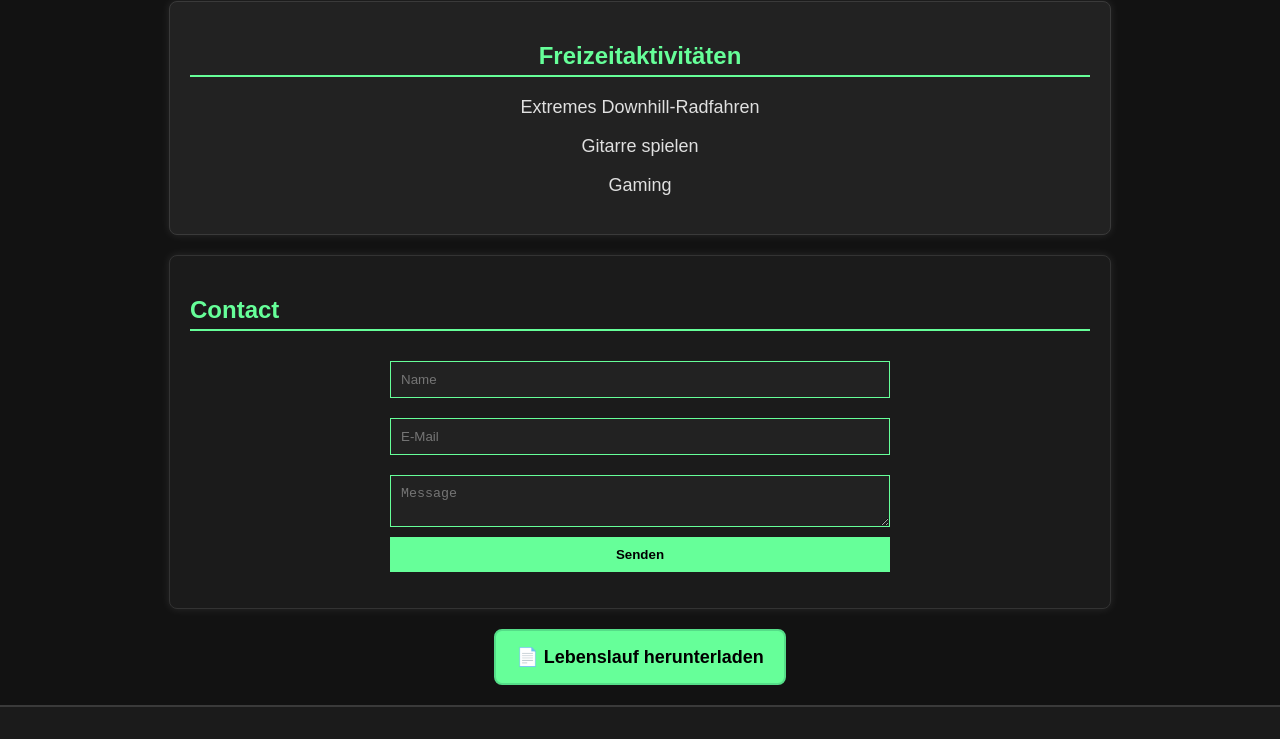
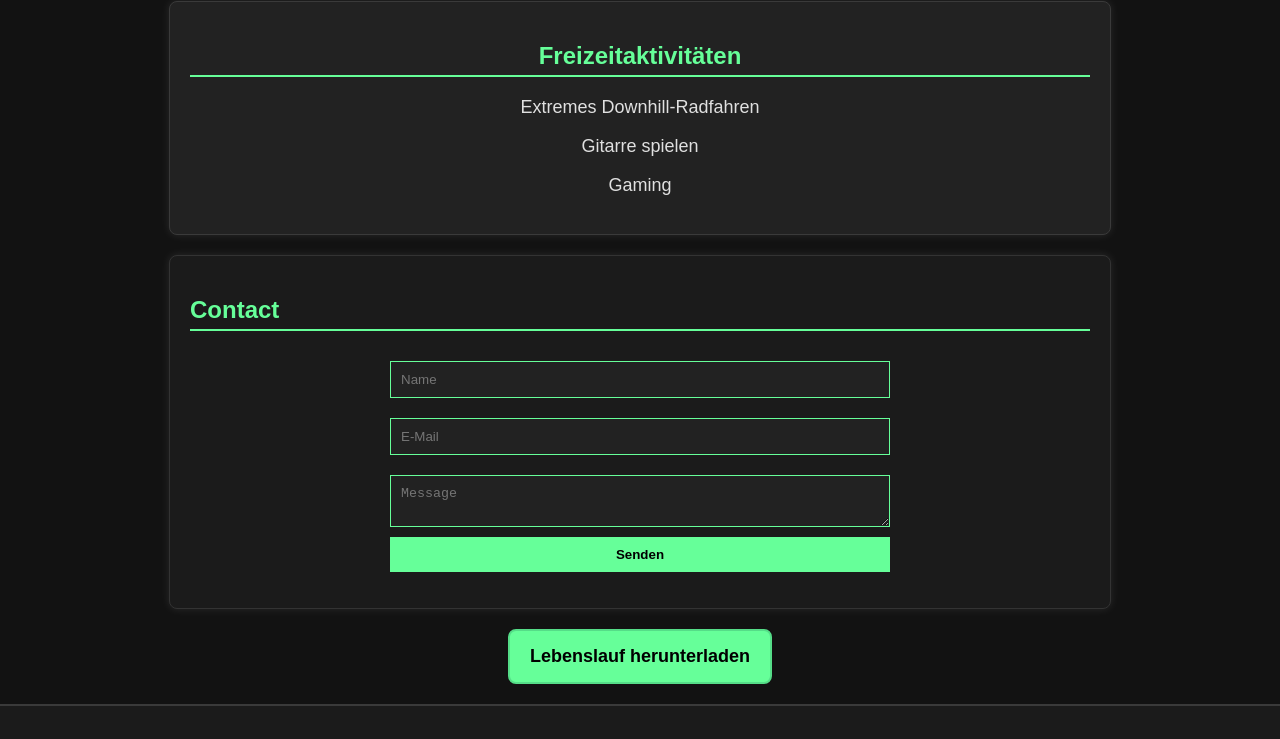
Before and after one commit to joshchalabi/My-CV-Site, a plain HTML site: page index.html in a window 1280 px wide. Shown: the part 3668-4407 px from the top of the page. Drawn offline with Linux system fonts and the light colour scheme.

Commit message:
Update index.html

```diff
--- a/index.html
+++ b/index.html
@@ -160,7 +160,7 @@
     </section>
 
     <div class="cv-download-container">
-        <button id="downloadCV">📄 Lebenslauf herunterladen</button>
+        <button id="downloadCV">Lebenslauf herunterladen</button>
     </div>
 
     <footer id="write-me" class="write-me">
```
